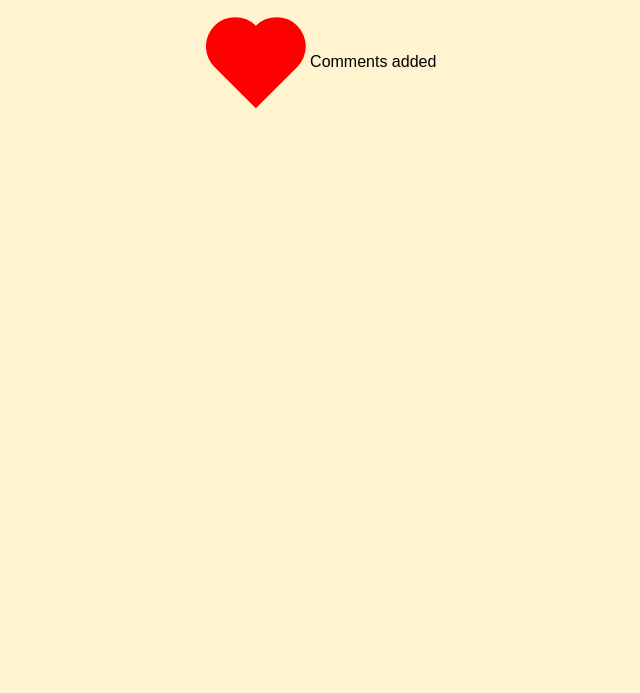
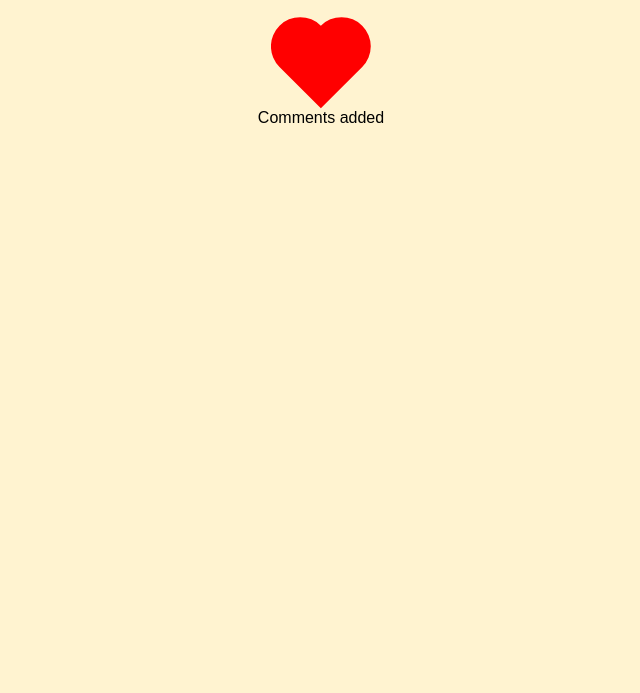
Before and after one commit to bifocalpirate/simplejam, a plain HTML site: page index.html in a window 1280 px wide. Shown: the part 107-800 px from the top of the page, without its empty margins (319-959 px from the left). Drawn offline with Linux system fonts and the light colour scheme.

Commit message:
put into div

```diff
--- a/index.html
+++ b/index.html
@@ -10,6 +10,6 @@
 <body>
     <h1>Welcome to Jamstack</h1>
     <img src="heart.svg" alt="" class="src">
-    Comments added
+    <div>Comments added</div>
 </body>
 </html>
```
